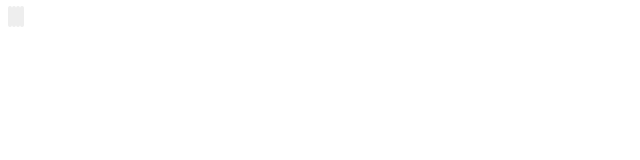
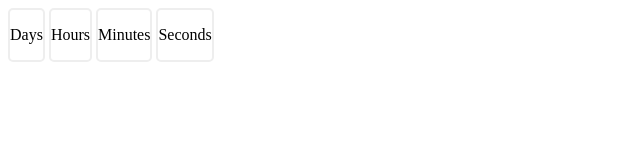
Before and after one commit to catharp/Countdown, a website: page client/index.html in a window 1280 px wide. Shown: the whole page, without its empty margins (0-640 px from the left). Drawn offline with nearby package versions, Linux system fonts and the light colour scheme; some packages are replaced by stand-ins of ours; a script that the page names is missing.

Commit message:
[MODIFY] add labels to clock elements {CT}

```diff
--- a/client/clock.html
+++ b/client/clock.html
@@ -1,12 +1,32 @@
-<span class="box">
-  {{ $ctrl.day }}
-</span>
-<span class="box">
-  {{ $ctrl.hour }}
-</span>
-<span class="box">
-  {{ $ctrl.minute }}
-</span>
-<span class="box">
-  {{ $ctrl.second }}
-</span>
+<div class="box">
+  <p class="counter">
+    {{ $ctrl.day }}
+  </p>
+  <p class="label">
+    Days
+  </p>
+</div>
+<div class="box">
+  <p class="counter">
+    {{ $ctrl.hour }}
+  </p>
+  <p class="label">
+    Hours
+  </p>
+</div>
+<div class="box">
+  <p class="counter">
+    {{ $ctrl.minute }}
+  </p>
+  <p class="label">
+    Minutes
+  </p>
+</div>
+<div class="box">
+  <p class="counter">
+    {{ $ctrl.second }}
+  </p>
+  <p class="label">
+    Seconds
+  </p>
+</div>
--- a/client/styles.css
+++ b/client/styles.css
@@ -3,6 +3,8 @@ body {
 }
 
 .box {
+  display: inline-block;
   border: 2px solid #EEE;
   border-radius: 5px;
+  text-align: center;
 }
```
